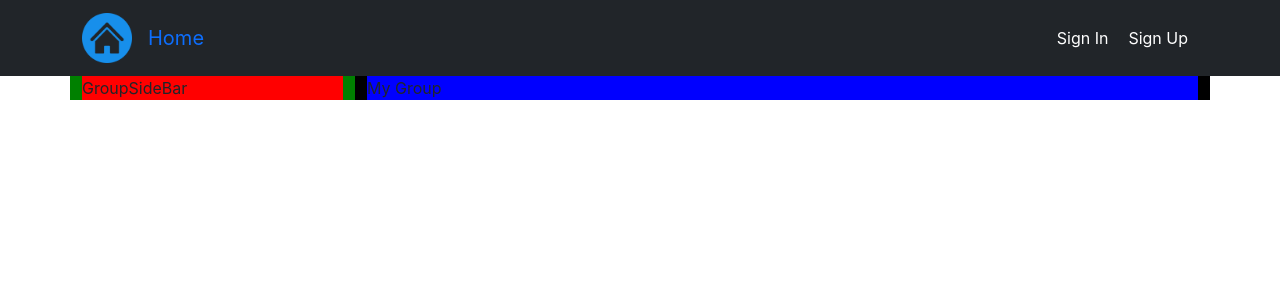
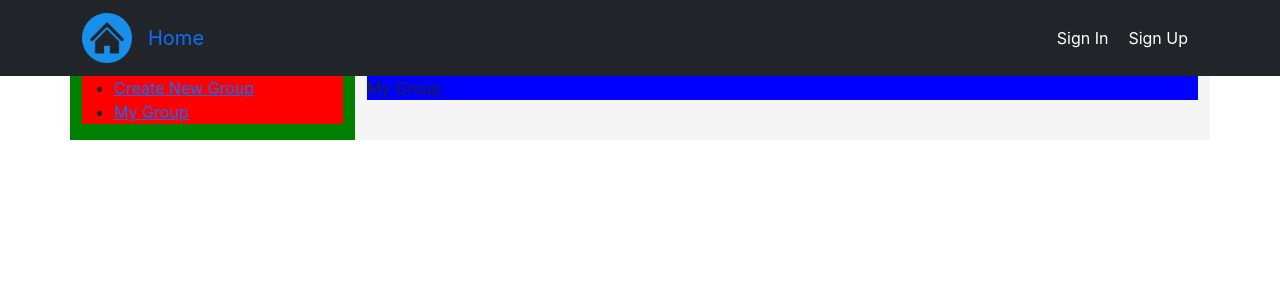
Before and after one commit to AdvancedWebDevTeam/frontend-kahoot, a React (Create React App) app: page /group in a window 1280 px wide. Shown: the top 300 px of the page. Built offline with nearby package versions, Linux system fonts and the light colour scheme.

Commit message:
set up sidebar for navigation

```diff
--- a/src/components/group/Group.jsx
+++ b/src/components/group/Group.jsx
@@ -13,7 +13,7 @@ function Group() {
         <Col lg={3} sm={4} xs={5} style={{ backgroundColor: "green" }}>
           <GroupSideBar className="group-sidebar" />
         </Col>
-        <Col lg={9} sm={8} xs={7} style={{ backgroundColor: "black" }}>
+        <Col lg={9} sm={8} xs={7} style={{ backgroundColor: "whitesmoke" }}>
           <Routes className="group-body">
             <Route path="/" element={<MyGroup />} />
             <Route path=":groupId" element={<GroupDetail />} />
--- a/src/components/group/GroupSideBar.jsx
+++ b/src/components/group/GroupSideBar.jsx
@@ -1,7 +1,19 @@
 import React from "react";
+import { Link } from "react-router-dom";
 
 function GroupSideBar() {
-  return <div style={{ backgroundColor: "red" }}>GroupSideBar</div>;
+  return (
+    <div style={{ backgroundColor: "red" }}>
+      <ul>
+        <li>
+          <Link to="create">Create New Group</Link>
+        </li>
+        <li>
+          <Link to="">My Group</Link>
+        </li>
+      </ul>
+    </div>
+  );
 }
 
 export default GroupSideBar;
--- a/src/components/home/Home.jsx
+++ b/src/components/home/Home.jsx
@@ -132,7 +132,7 @@ export default function Home() {
       </Navbar>
       <Routes>
         <Route index element={<Welcome />} />
-        <Route path="group" element={<Group />} />
+        <Route path="group/*" element={<Group />} />
         <Route path="profile" element={<Profile />} />
       </Routes>
     </div>
```
